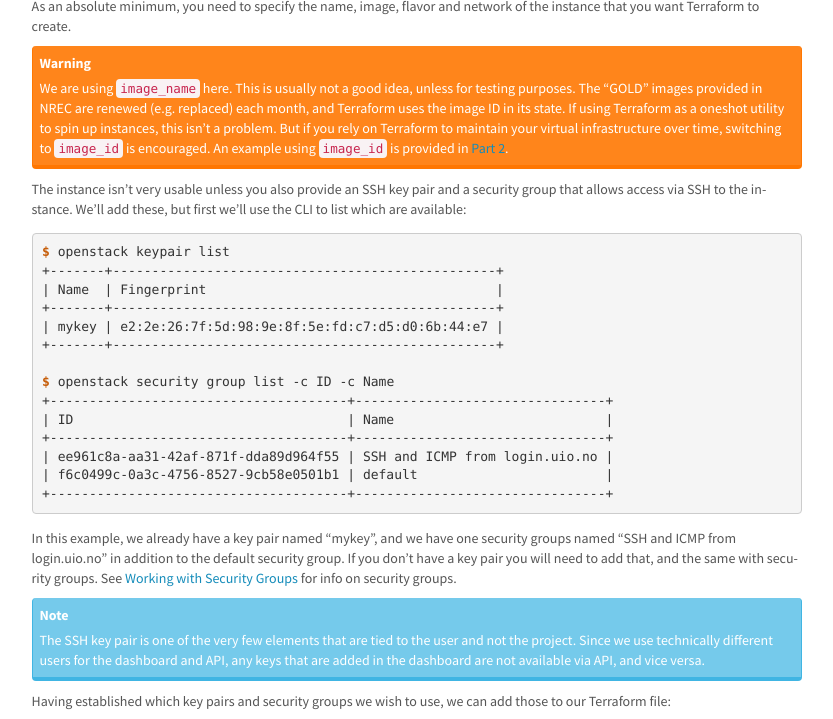
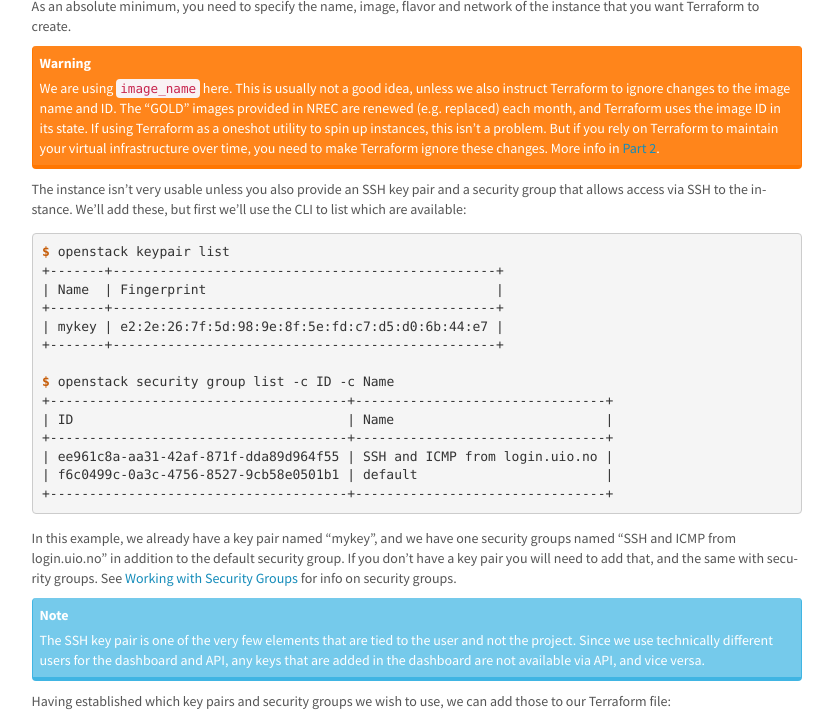
Before and after one commit to norcams/docs-enduser, a Sphinx documentation site: the page built from docs/terraform-part1.rst, in a window 1280 px wide and 900 px high, scrolled down 795 px, cut to the strip 181-900 px from the top of the window. Shown: the whole strip, without its empty margins (331-1164 px from the left). Built offline with Sphinx 7.4.7, drawn with Linux system fonts in a browser that asks for light colours.

Commit message:
also ignore image_id

```diff
--- a/docs/terraform-part1.rst
+++ b/docs/terraform-part1.rst
@@ -67,13 +67,13 @@ create.
 
 .. WARNING::
    We are using ``image_name`` here. This is usually not a good idea,
-   unless for testing purposes. The "GOLD" images provided in NREC
-   are renewed (e.g. replaced) each month, and Terraform uses the
-   image ID in its state. If using Terraform as a oneshot utility to
-   spin up instances, this isn't a problem. But if you rely on
-   Terraform to maintain your virtual infrastructure over time,
-   switching to ``image_id`` is encouraged. An example using
-   ``image_id`` is provided in `Part 2`_.
+   unless we also instruct Terraform to ignore changes to the image
+   name and ID. The "GOLD" images provided in NREC are renewed
+   (e.g. replaced) each month, and Terraform uses the image ID in its
+   state. If using Terraform as a oneshot utility to spin up
+   instances, this isn't a problem. But if you rely on Terraform to
+   maintain your virtual infrastructure over time, you need to make
+   Terraform ignore these changes. More info in `Part 2`_.
 
 The instance isn't very usable unless you also provide an SSH key pair
 and a security group that allows access via SSH to the instance. We'll
```
Also changed, not shown: 4 other files.
